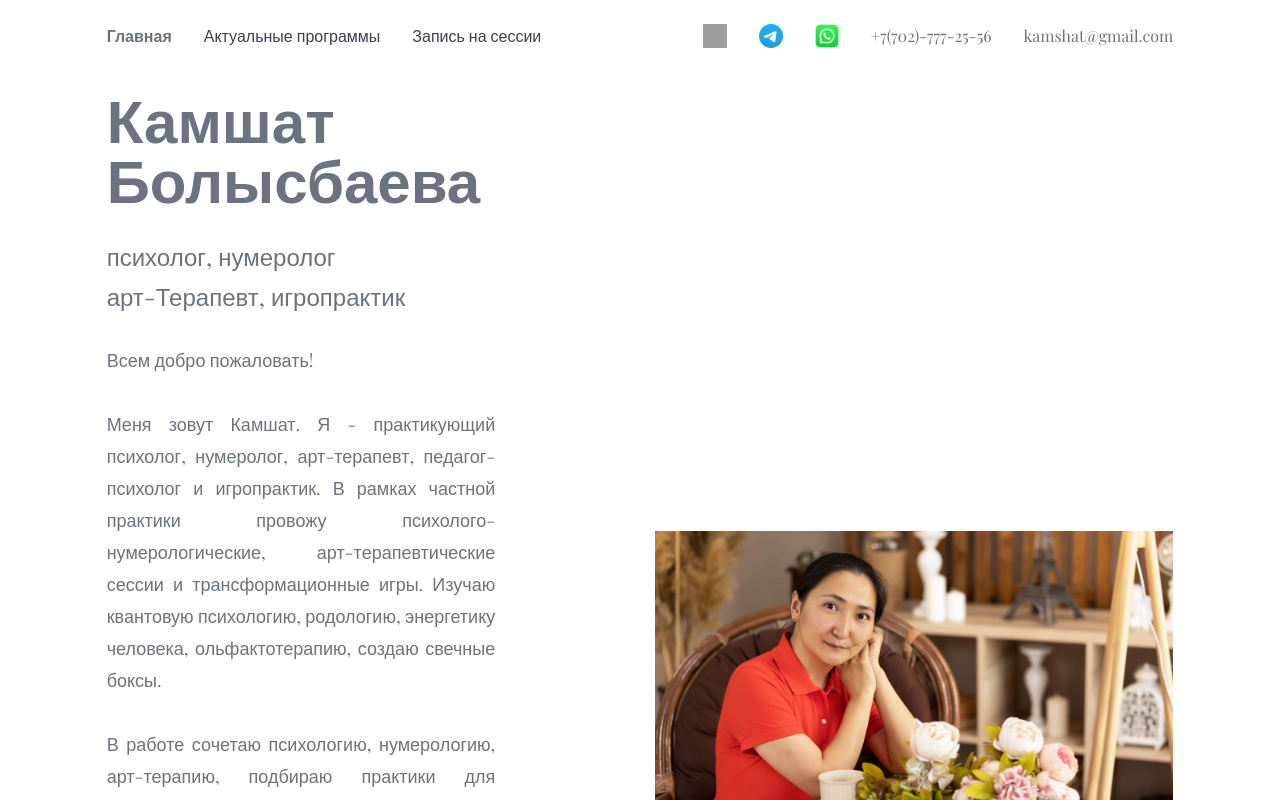
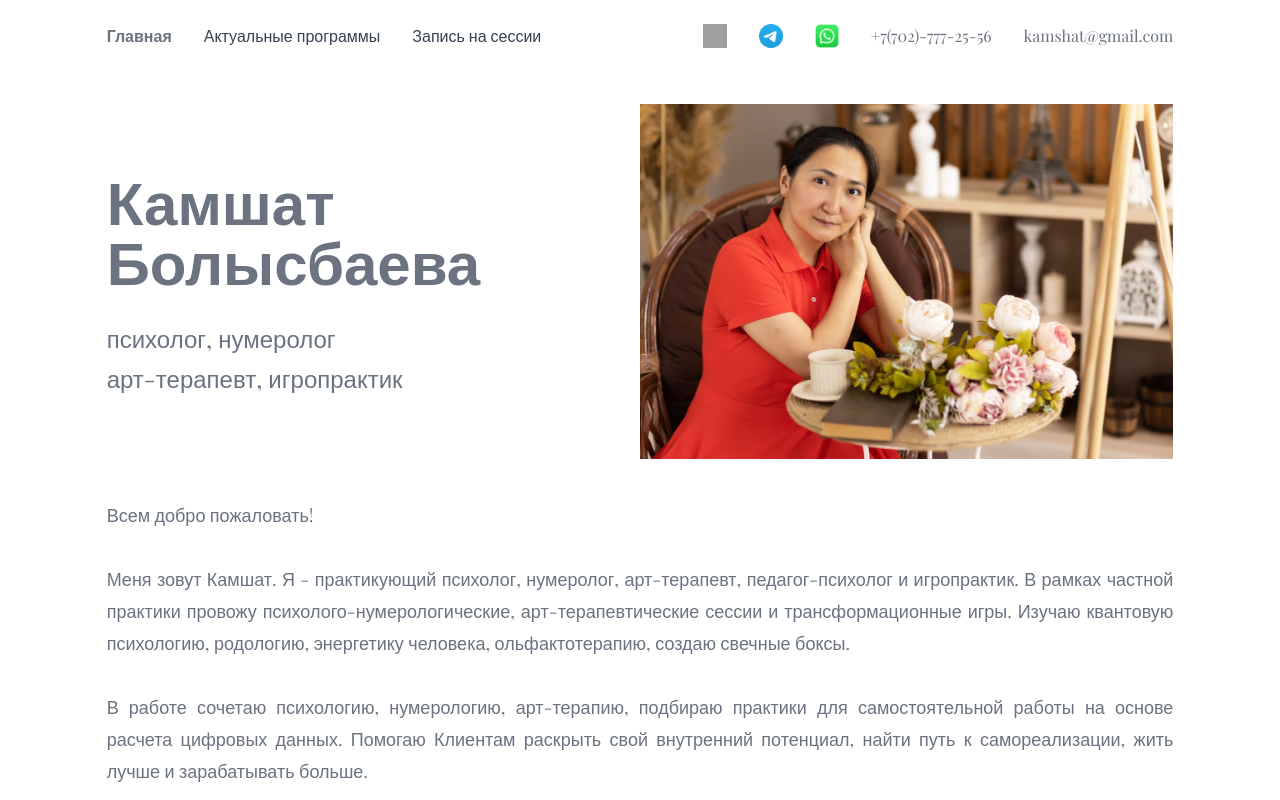
Before and after one commit to vlkhvnn/kamshat-b, a React (Vite) app: page / in a window 1280 px wide. Shown: the top 800 px of the page. Built offline with nearby package versions, Linux system fonts and the light colour scheme; grey boxes are pictures that could not be loaded; a web font is replaced by a local one.

Commit message:
fix: replaced image main page

```diff
--- a/src/pages/Main.tsx
+++ b/src/pages/Main.tsx
@@ -14,20 +14,18 @@ const MainPage = ({ setSelectedPage }: Props) => {
     <section id="main" className="min-h-screen bg-gray-20 py-10 md:pb-0">
       {/* IMAGE AND MAIN HEADER */}
       <motion.div
-        className="mx-auto w-5/6 items-center justify-center md:flex md:h-5/6"
+        className="mx-auto w-5/6 md:flex md:items-center md:justify-between"
         onViewportEnter={() => setSelectedPage(SelectedPage.Main)}
       >
-        {/* IMAGE */}
         {!isAboveMediumScreens && (
           <div className="flex basis-4/5 justify-center mt-16 md:z-10 md:ml-40 md:mt-16 md:justify-items-end order-1 md:order-2">
             <img alt="home-heroImage" src={HeroImage} />
             </div>
           )}
-        {/* MAIN HEADER */}
-        <div className={`z-10 ${isAboveMediumScreens ? 'mt-32' : 'mt-12'} md:basis-3/5`}>
-          {/* HEADINGS */}
+        {/* HEADINGS SECTION */}
+        <div className="md:basis-1/2 flex flex-col justify-center mt-16">
           <motion.div
-            className="md:-mt-20"
+            className="text-left"
             initial="hidden"
             whileInView="visible"
             viewport={{ once: true, amount: 0.5 }}
@@ -38,62 +36,71 @@ const MainPage = ({ setSelectedPage }: Props) => {
             }}
           >
             <div className="relative">
-              <h1 className="text-4xl font-bold md:text-6xl text-justify">
-                Камшат Болысбаева
-              </h1>
+              <h1 className="text-4xl font-bold md:text-6xl">Камшат Болысбаева</h1>
+            </div>
+            <h2 className="mt-8 text-2xl md:text-2xl">психолог, нумеролог</h2>
+            <h2 className="mt-2 text-2xl md:text-2xl">арт-терапевт, игропрактик</h2>
+          </motion.div>
         </div>
 
-            <h2 className="mt-8 text-2xl md:text-2xl text-justify">
-              психолог, нумеролог
-            </h2>
-            <h2 className="mt-2 text-2xl md:text-2xl text-justify">
-              арт-Терапевт, игропрактик
-            </h2>
+        {/* IMAGE SECTION */}
+        {isAboveMediumScreens && (
+          <div className="md:basis-1/2 flex justify-center mt-16">
+            <motion.img
+              alt="home-heroImage"
+              src={HeroImage}
+              className="w-full max-w-md md:max-w-2xl"
+              initial="hidden"
+              whileInView="visible"
+              viewport={{ once: true, amount: 0.5 }}
+              transition={{ delay: 0.3, duration: 0.5 }}
+              variants={{
+                hidden: { opacity: 0, x: 50 },
+                visible: { opacity: 1, x: 0 },
+              }}
+            />
+          </div>
+        )}
       </motion.div>
 
       {/* WELCOME TEXT */}
       <motion.div
-            className="mt-8 mb-16 text-lg leading-8 text-justify"
+        className="mx-auto w-5/6 mt-10 pb-16 text-lg leading-8 text-justify"
         initial="hidden"
         whileInView="visible"
         viewport={{ once: true, amount: 0.25 }}
-            transition={{ delay: 0.3, duration: 0.5 }}
+        transition={{ delay: 0.5, duration: 0.5 }}
         variants={{
           hidden: { opacity: 0 },
           visible: { opacity: 1 },
         }}
       >
-            <p>Всем добро пожаловать!</p><br></br>
+        <p>Всем добро пожаловать!</p>
+        <br />
         <p>
-              Меня зовут Камшат. Я - практикующий психолог, нумеролог,
-              арт-терапевт, педагог-психолог и игропрактик. В рамках частной
-              практики провожу психолого-нумерологические, арт-терапевтические
-              сессии и трансформационные игры. Изучаю квантовую психологию,
-              родологию, энергетику человека, ольфактотерапию, создаю свечные боксы.
-            </p><br></br>
+          Меня зовут Камшат. Я - практикующий психолог, нумеролог, арт-терапевт,
+          педагог-психолог и игропрактик. В рамках частной практики провожу
+          психолого-нумерологические, арт-терапевтические сессии и
+          трансформационные игры. Изучаю квантовую психологию, родологию,
+          энергетику человека, ольфактотерапию, создаю свечные боксы.
+        </p>
+        <br />
         <p>
           В работе сочетаю психологию, нумерологию, арт-терапию, подбираю
           практики для самостоятельной работы на основе расчета цифровых данных.
           Помогаю Клиентам раскрыть свой внутренний потенциал, найти путь к
           самореализации, жить лучше и зарабатывать больше.
-            </p><br></br>
+        </p>
+        <br />
         <p>
-              Моя цель в индивидуальных и групповых сессиях - помочь Клиенту
-              глубже понять себя, преодолеть внутренние барьеры, достичь личных целей.
-            </p><br></br>
+          Моя цель в индивидуальных и групповых сессиях - помочь Клиенту глубже
+          понять себя, преодолеть внутренние барьеры, достичь личных целей.
+        </p>
+        <br />
         <p>
           Здесь Вы найдете информацию о сессиях и играх. Анонсы игр, семинаров,
           групповых сессий дополнительно публикую в соцсетях.
         </p>
-          </motion.div>
-        </div>
-
-        {/* IMAGE */}
-        {isAboveMediumScreens && (
-          <div className="flex basis-4/5 justify-center md:z-10 md:ml-40 md:mt-16 md:justify-items-end order-1 md:order-2">
-            <img alt="home-heroImage" src={HeroImage} />
-            </div>
-          )}
       </motion.div>
     </section>
   );
```
Lines whose indentation alone changed are shown as unchanged.
